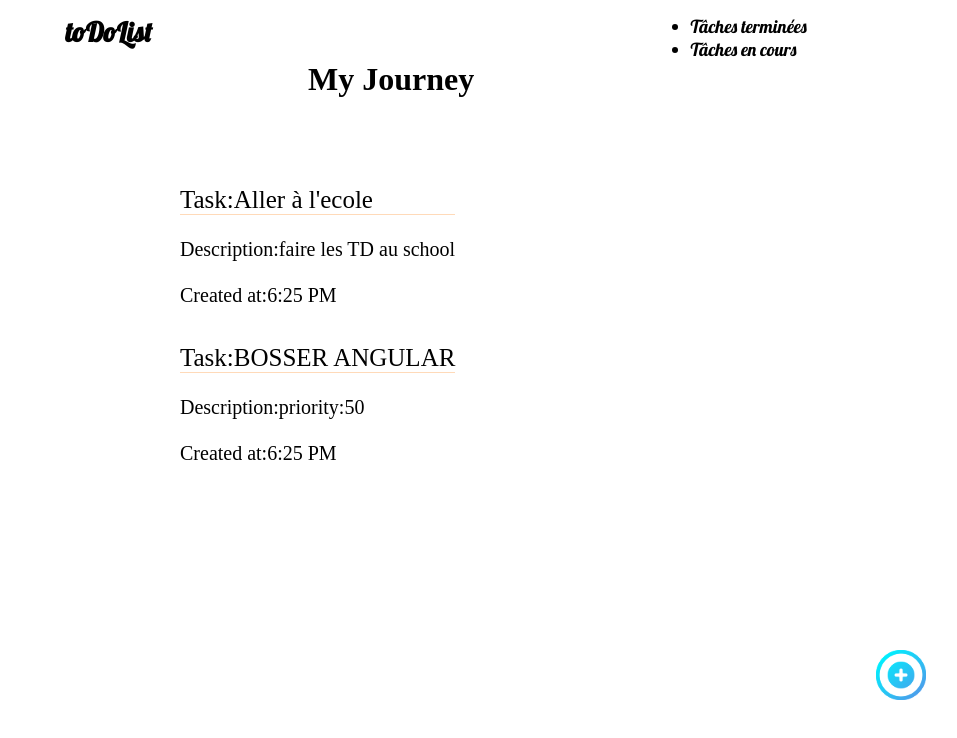
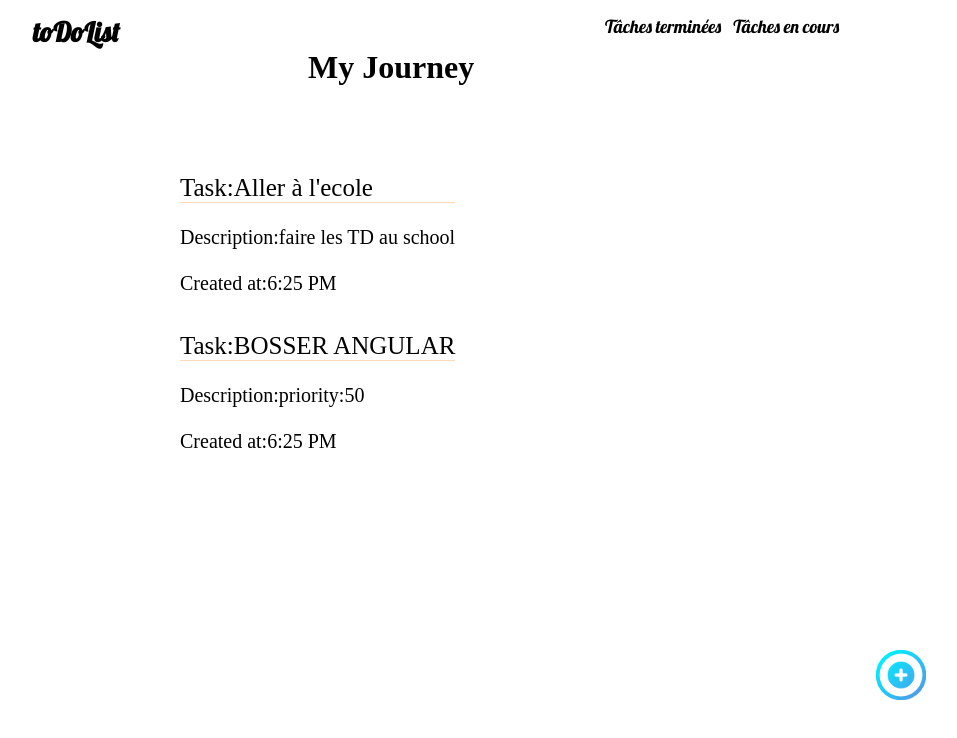
Before and after one commit to dxlskng/ToDoList, an Angular app: page / in a window 1280 px wide. Shown: the top 738 px of the page, without its empty margins (204-1161 px from the left). Built offline with nearby package versions, Linux system fonts and the light colour scheme.

Commit message:
I make nav Bar style in header.component.css

```diff
--- a/src/app/header/header.component.css
+++ b/src/app/header/header.component.css
@@ -5,3 +5,11 @@ head{
   font-size: large;
   padding-top: 15px;
 }
+ul{
+  display: flex;
+}
+li{
+  list-style: none;
+  padding-left: 12px;
+  cursor: pointer;
+}
```
